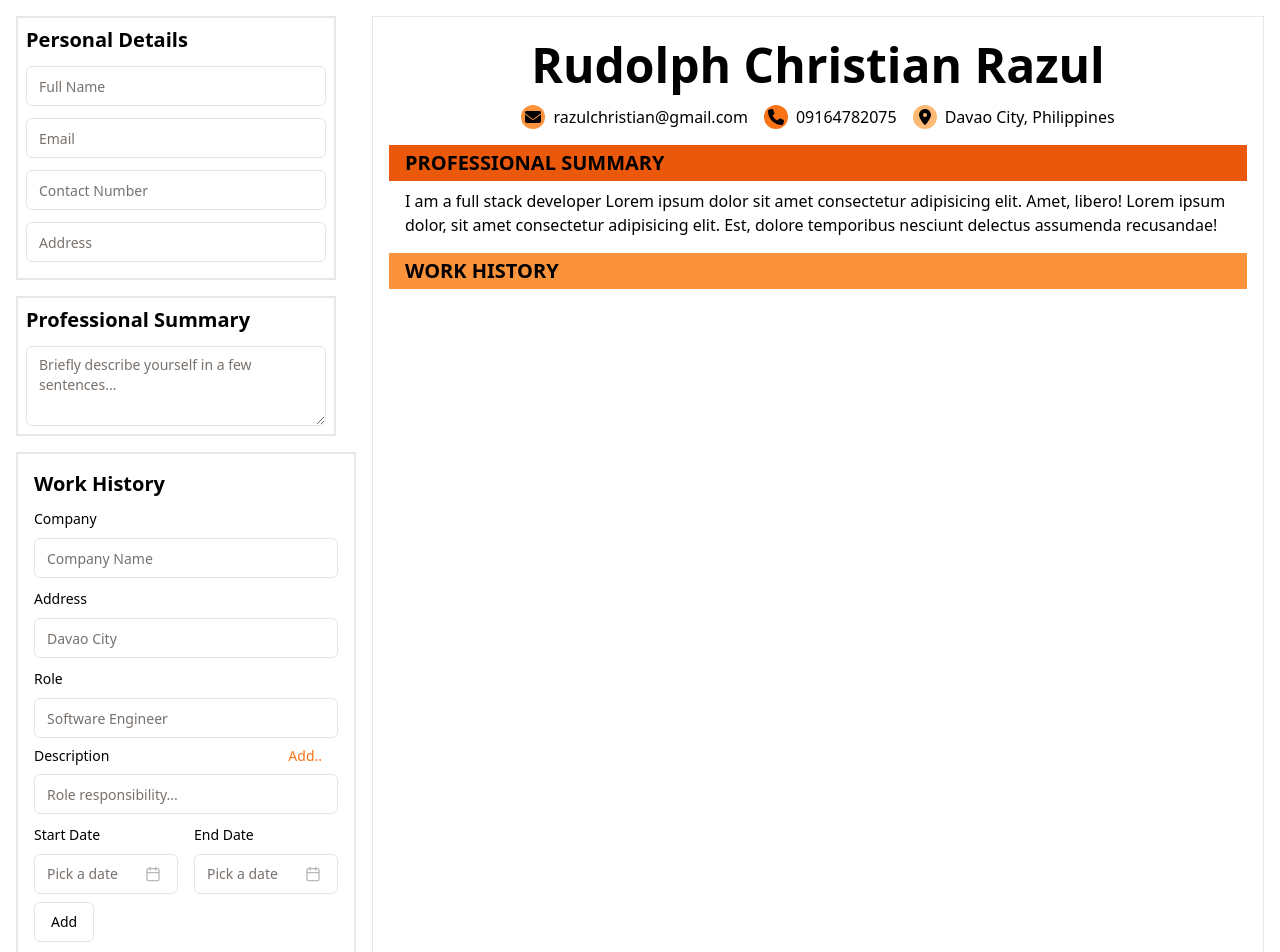
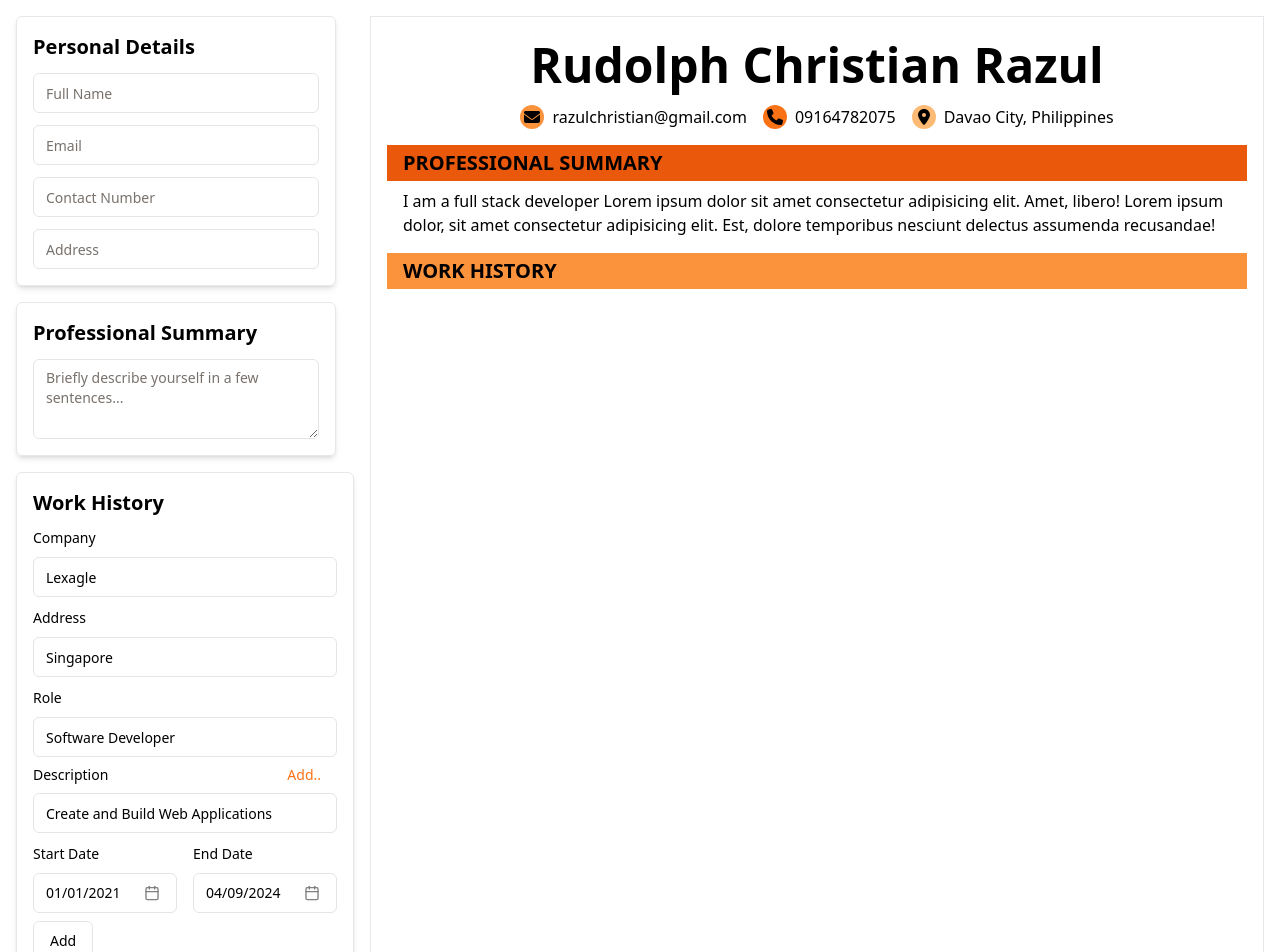
Before and after one commit to christianrazul/cv-architect, a React (Vite) app: page / in a window 1280 px wide. Shown: the top 952 px of the page. Built offline with nearby package versions, Linux system fonts and the light colour scheme.

Commit message:
Refactor form components to use rounded borders and shadow for styling

```diff
--- a/src/components/HeaderForm.tsx
+++ b/src/components/HeaderForm.tsx
@@ -25,7 +25,7 @@ const HeaderForm = ({ onHeaderInfo }: HeaderFormProps) => {
   }, [headerInfo]);
 
   return (
-    <div className="flex w-80 flex-col gap-3 border-2 p-2 pb-4">
+    <div className="flex w-80 flex-col gap-3 rounded-md border p-4 pb-4 shadow-md">
       <h1 className="text-xl font-bold">Personal Details</h1>
       <Input
         type="text"
--- a/src/components/SummaryForm.tsx
+++ b/src/components/SummaryForm.tsx
@@ -14,7 +14,7 @@ const SummaryForm = ({ onSummary }: SummaryFormProps) => {
   }, [summary]);
 
   return (
-    <div className="flex w-80 flex-col gap-3 border-2 p-2">
+    <div className="flex w-80 flex-col gap-3 rounded-md border p-4 shadow-md">
       <h1 className="text-xl font-bold">Professional Summary</h1>
       <Textarea
         id="summary"
--- a/src/components/WorkHistoryForm.tsx
+++ b/src/components/WorkHistoryForm.tsx
@@ -28,7 +28,7 @@ export const schema = z.object({
   role: z.string(),
   startDate: z.date(),
   endDate: z.date(),
-  description: z.string(),
+  description: z.string().array().min(1),
 });
 
 interface WorkHistoryFormProps {
@@ -44,6 +44,14 @@ const WorkHistoryForm = ({ onWorkHistory }: WorkHistoryFormProps) => {
   // form hook
   const form = useForm<z.infer<typeof schema>>({
     resolver: zodResolver(schema),
+    defaultValues: {
+      company: "Lexagle",
+      address: "Singapore",
+      role: "Software Developer",
+      startDate: new Date("2021-01-01"),
+      endDate: new Date(),
+      description: ["Create and Build Web Applications"],
+    },
   });
 
   // function that handles the form submission
@@ -58,7 +66,7 @@ const WorkHistoryForm = ({ onWorkHistory }: WorkHistoryFormProps) => {
   }, [workHistory]);
 
   return (
-    <div className="border-2 p-4">
+    <div className="rounded-md border p-4 shadow-md">
       <h1 className="text-xl font-bold">Work History</h1>
       <Form {...form}>
         <form onSubmit={form.handleSubmit(onSubmit)} className="space-y-2 py-2">
--- a/src/style.css
+++ b/src/style.css
@@ -1018,6 +1018,12 @@ video {
   box-shadow: var(--tw-ring-offset-shadow, 0 0 #0000), var(--tw-ring-shadow, 0 0 #0000), var(--tw-shadow);
 }
 
+.shadow-sm {
+  --tw-shadow: 0 1px 2px 0 rgb(0 0 0 / 0.05);
+  --tw-shadow-colored: 0 1px 2px 0 var(--tw-shadow-color);
+  box-shadow: var(--tw-ring-offset-shadow, 0 0 #0000), var(--tw-ring-shadow, 0 0 #0000), var(--tw-shadow);
+}
+
 .outline-none {
   outline: 2px solid transparent;
   outline-offset: 2px;
```
